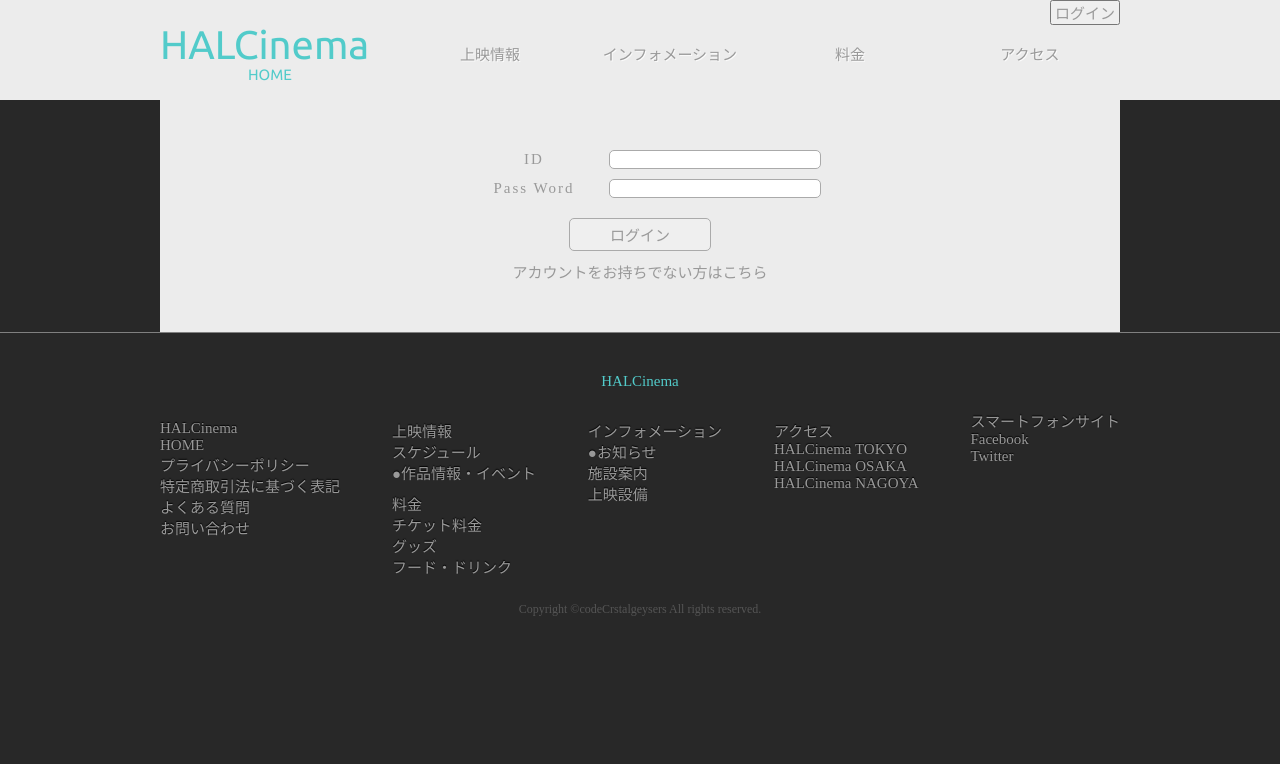
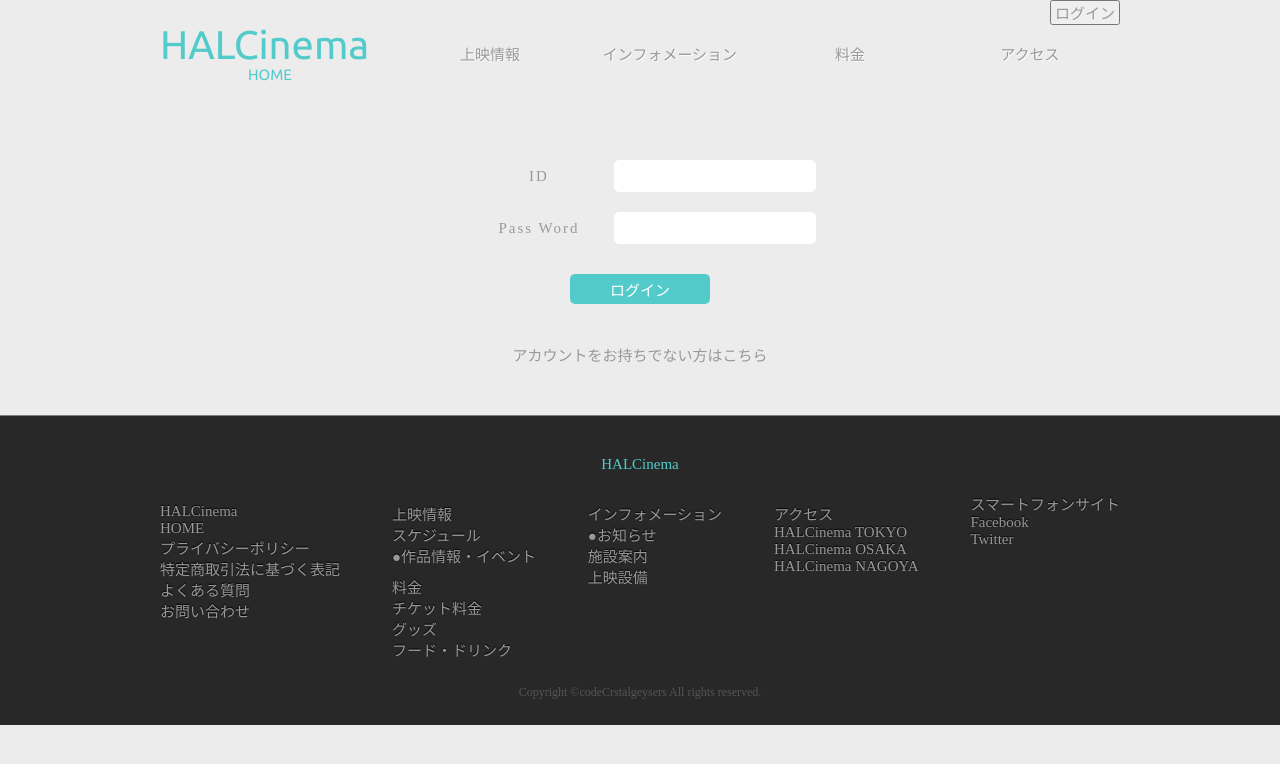
Before and after one commit to codeCrystalgeysers/halcinema, a PHP site: page /login.php in a window 1280 px wide. Shown: the top 764 px of the page. Run offline with PHP 8.4, Linux system fonts and the light colour scheme.

Commit message:
ログインとアクセス

```diff
--- a/css/login.css
+++ b/css/login.css
@@ -1,16 +1,17 @@
 /* ---------------------------------------------
         main
  --------------------------------------------- */
-
+body{
+    background-color: #ececec;
+}
 main {
 	width: 100% !important;
     text-align: center;
-		background-color: pink;
 }
 
 #loginArea {
 	padding: 50px 0;
-	background-color: #ECECEC;
+	background-color: ;/*#ECECEC*/
 }
 
 #formLogin {
@@ -26,15 +27,43 @@ main {
 	letter-spacing: 2px;
 }
 
-#formLogin input {
+#formLogin input{
 	width: 200px;
-	padding: 0 5px;
-	border: 1px solid #aaa;
+    height: 2em;
+	border: 1px solid #fff;
+    box-shadow: none;
+    outline: none;
 	border-radius: 5px;
 }
 
+#formLogin input[type='text'] {
+    margin: 10px 0;
+}
+
 #formLogin input[type='submit'] {
-	margin-top: 10px;
+	margin: 20px 0;
 	padding: 5px 40px;
 	width: auto;
+    color: #fff;
+    background: #52cbca;
+    border: none;
+    cursor: pointer;
 }
+
+input[type='submit']:hover {
+    opacity: 0.7;
+}
+
+#linkOuter{
+    margin-top: 20px;
+}
+
+#link{
+    margin-top: 30px;
+    padding: 5px 10px;
+}
+
+#link:hover{
+    color: ;
+    border: 1px solid #7f7f7f;
+}
--- a/login.php
+++ b/login.php
@@ -2,6 +2,7 @@
 <meta charset="UTF-8">
 <meta name="Author" content="codeCrystalgeysers">
 <meta name="Keywords" content="HALCinema, ハルシネマ, 映画, えいが">
+<script src="js/jq2min.js"></script>
 <link rel="stylesheet" type="text/css" href="css/common.css">
 <link rel="stylesheet" type="text/css" href="css/login.css">
 <title>HAL Cinema</title>
@@ -28,9 +29,9 @@
         <input type="submit" class="form" value="ログイン">
       </div>
 		</form>
-		<a href="registration.php" id="mottenai">アカウントをお持ちでない方はこちら</a>
+		<div id="linkOuter"><a href="registration.php" id="link">アカウントをお持ちでない方はこちら</a></div>
   </div>
-	</div><!--#loginarea　デザイン周り考え中！-->
+	<!--#loginarea　デザイン周り考え中！-->
 </main>
 <?php
     include 'foot.php';
--- a/mypage.php
+++ b/mypage.php
@@ -2,6 +2,7 @@
 <meta charset="UTF-8">
 <meta name="Author" content="codeCrystalgeysers">
 <meta name="Keywords" content="HALCinema, ハルシネマ, 映画, えいが">
+<script src="js/jq2min.js"></script>
 <link rel="stylesheet" type="text/css" href="css/common.css">
 <link rel="stylesheet" type="text/css" href="css/mypagecommon.css">
 <link rel="stylesheet" type="text/css" href="css/mypage.css">
--- a/registration.php
+++ b/registration.php
@@ -2,6 +2,7 @@
 <meta charset="UTF-8">
 <meta name="Author" content="codeCrystalgeysers">
 <meta name="Keywords" content="HALCinema, ハルシネマ, 映画, えいが">
+<script src="js/jq2min.js"></script>
 <link rel="stylesheet" type="text/css" href="css/common.css">
 <link rel="stylesheet" type="text/css" href="css/registration.css">
 <title>HAL Cinema</title>
--- a/registrationChange.php
+++ b/registrationChange.php
@@ -2,6 +2,7 @@
 <meta charset="UTF-8">
 <meta name="Author" content="codeCrystalgeysers">
 <meta name="Keywords" content="HALCinema, ハルシネマ, 映画, えいが">
+<script src="js/jq2min.js"></script>
 <link rel="stylesheet" type="text/css" href="css/common.css">
 <link rel="stylesheet" type="text/css" href="css/mypagecommon.css">
 <link rel="stylesheet" type="text/css" href="css/registrationChange.css">
```
Also changed, not shown: access.php (+12 -14 lines), css/access.css (+20 -8 lines).
